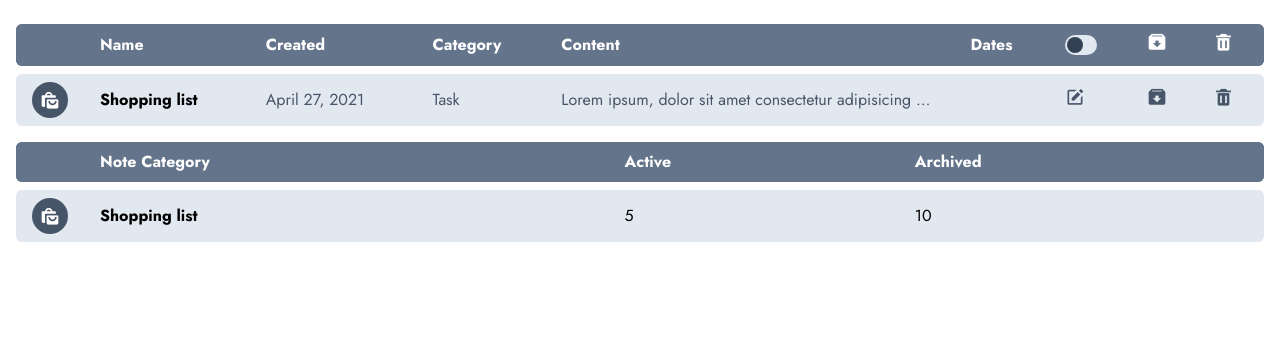
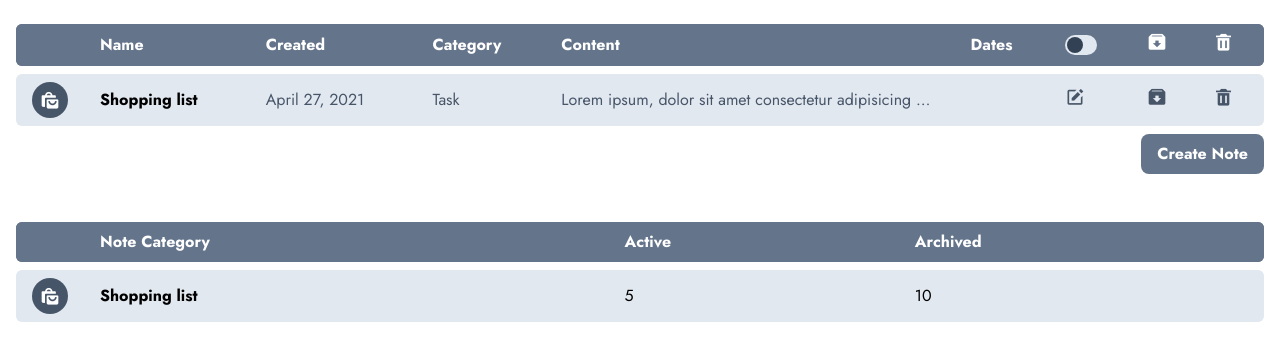
Before and after one commit to inlumio/task-app, a website built with Vite: page index.html in a window 1280 px wide. Built offline with nearby package versions, Linux system fonts and the light colour scheme.

Commit message:
add button for note creation

```diff
--- a/index.html
+++ b/index.html
@@ -18,6 +18,7 @@
 	</head>
 	<body>
 		<main class="max-w-7xl mx-auto p-4">
+			<section class="mb-10">
 				<table class="w-full">
 					<thead class="bg-slate-500">
 						<tr class="text-start">
@@ -64,12 +65,14 @@
 							<td
 								class="px-4 py-2 bg-slate-200 text-slate-600 font-normal truncate max-w-xs"
 							>
-							Lorem ipsum, dolor sit amet consectetur adipisicing elit. Facere,
-							quidem minima iusto sed veniam incidunt repellat enim soluta iste
-							aliquid, cupiditate mollitia! Provident architecto fuga ullam
-							quaerat obcaecati, quidem harum.
+								Lorem ipsum, dolor sit amet consectetur adipisicing elit.
+								Facere, quidem minima iusto sed veniam incidunt repellat enim
+								soluta iste aliquid, cupiditate mollitia! Provident architecto
+								fuga ullam quaerat obcaecati, quidem harum.
 							</td>
-						<td class="px-4 py-2 bg-slate-200 text-slate-600 font-normal"></td>
+							<td
+								class="px-4 py-2 bg-slate-200 text-slate-600 font-normal"
+							></td>
 							<td class="px-4 py-2 bg-slate-200 text-slate-600 font-normal">
 								<i class="bx bxs-edit"></i>
 							</td>
@@ -82,6 +85,12 @@
 						</tr>
 					</tbody>
 				</table>
+				<button
+					class="px-4 py-2 bg-slate-500 rounded-lg font-bold text-white ml-auto block hover:bg-slate-700 transition-colors"
+				>
+					Create Note
+				</button>
+			</section>
 
 			<table class="w-full">
 				<thead class="bg-slate-500">
```
Lines whose indentation alone changed are shown as unchanged.
